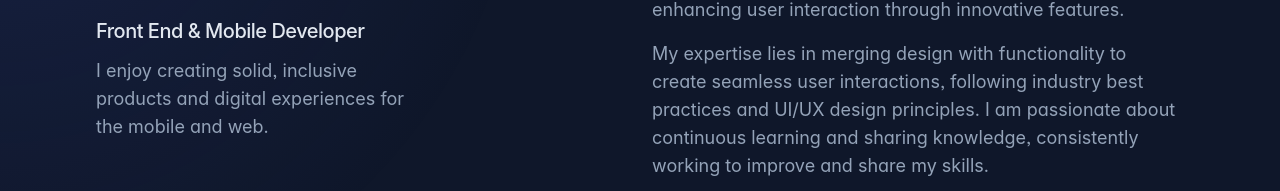
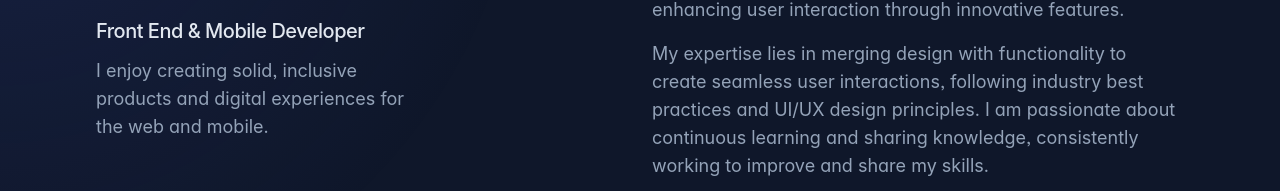
Before and after one commit to kheireddinebou/portfolio-v2, a Next.js app: page / in a window 1280 px wide. Shown: the part 187-378 px from the top of the page. Built offline with nearby package versions, Linux system fonts and the light colour scheme.

Commit message:
refactor: wording order in paragraph for clarity

```diff
--- a/src/components/LeftHeader.tsx
+++ b/src/components/LeftHeader.tsx
@@ -15,7 +15,7 @@ const LeftHeader = () => {
           <LargeHeading size="sm">Front End & Mobile Developer</LargeHeading>
           <Paragraph className="max-w-xs">
             I enjoy creating solid, inclusive products and digital experiences
-            for the mobile and web.
+            for the web and mobile.
           </Paragraph>
         </div>
 
```
